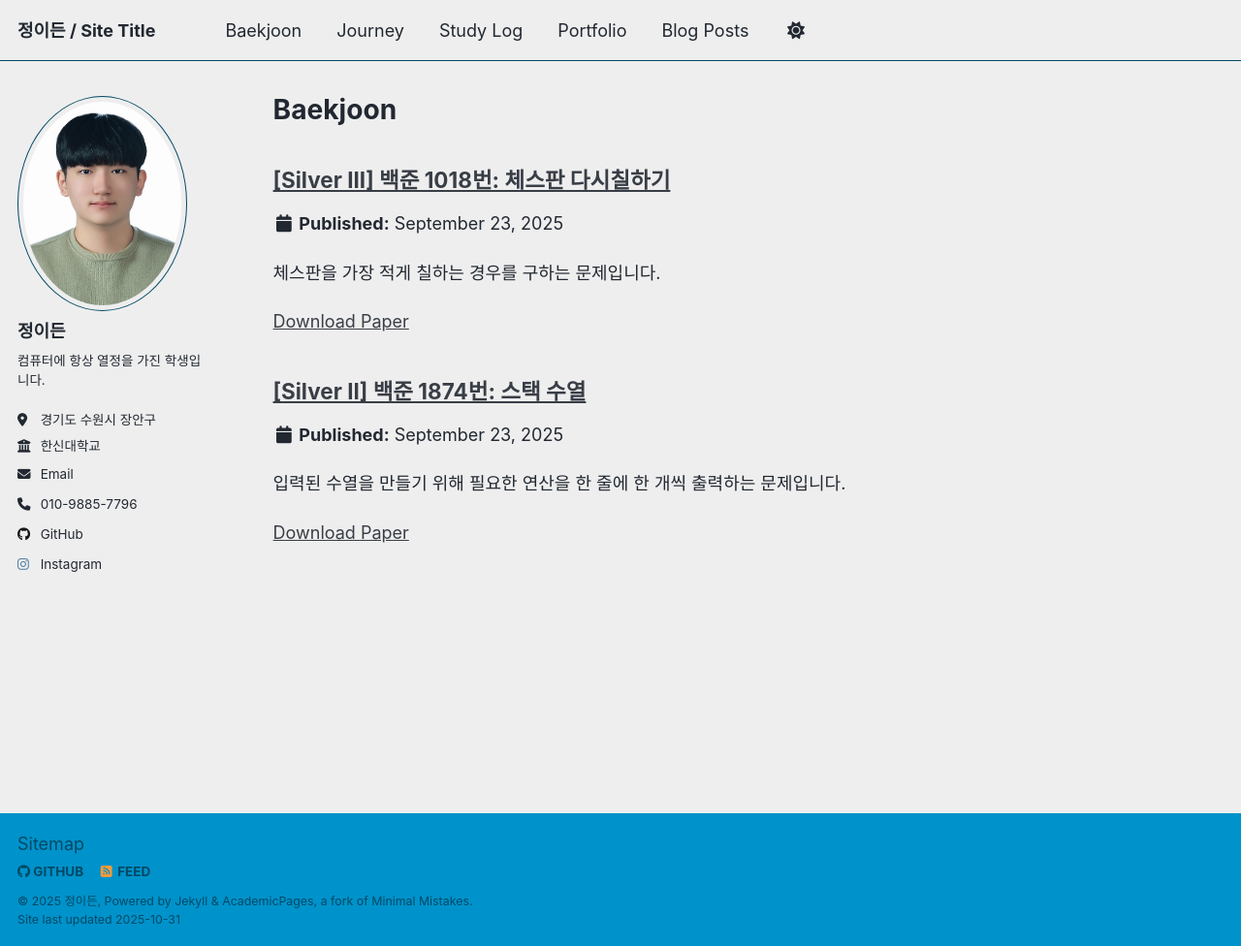
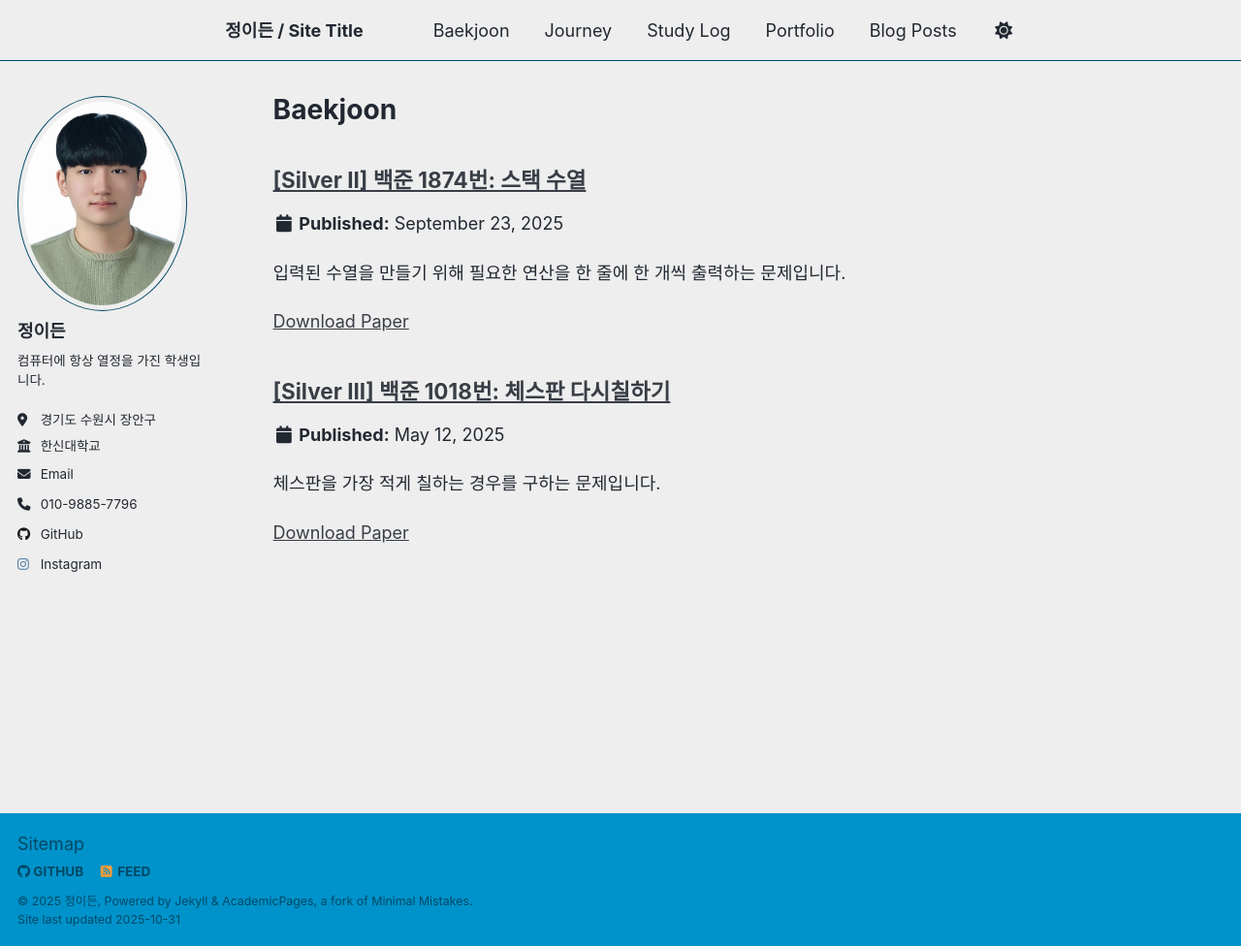
Before and after one commit to eden096/eden096.github.io, a Jekyll site: the page built from _pages/baekjoon.html, in a window 1280 px wide and 976 px high. Shown: the whole window at 97% size. Built offline with Jekyll 4.4.1, drawn with Linux system fonts in a browser that asks for light colours; a script that is not in the unit is left out.

Commit message:
feat: Center navigation bar and update Baekjoon problem date

```diff
--- a/_baekjoon/beakjoon-1018.md
+++ b/_baekjoon/beakjoon-1018.md
@@ -2,7 +2,7 @@
 title: '[Silver III] 백준 1018번: 체스판 다시칠하기'
 collection: baekjoon
 permalink: /baekjoon/baekjoon-1018
-date: 2025-09-23
+date: 2025-05-12
 venue: 'https://www.acmicpc.net/problem/1018'
 paperurl: 'https://github.com/eden096/study_baekjoon/blob/main/C99/%EB%B0%B1%EC%A4%80/Silver/1018.%E2%80%85%EC%B2%B4%EC%8A%A4%ED%8C%90%E2%80%85%EB%8B%A4%EC%8B%9C%E2%80%85%EC%B9%A0%ED%95%98%EA%B8%B0/%EC%B2%B4%EC%8A%A4%ED%8C%90%E2%80%85%EB%8B%A4%EC%8B%9C%E2%80%85%EC%B9%A0%ED%95%98%EA%B8%B0.c'
 excerpt: '체스판을 가장 적게 칠하는 경우를 구하는 문제입니다.'
--- a/_sass/layout/_navigation.scss
+++ b/_sass/layout/_navigation.scss
@@ -176,6 +176,8 @@
   position: relative;
   min-width: 250px;
   background: var(--global-bg-color);
+  display: flex;
+  justify-content: center;
 
   a {
     display: block;
```
